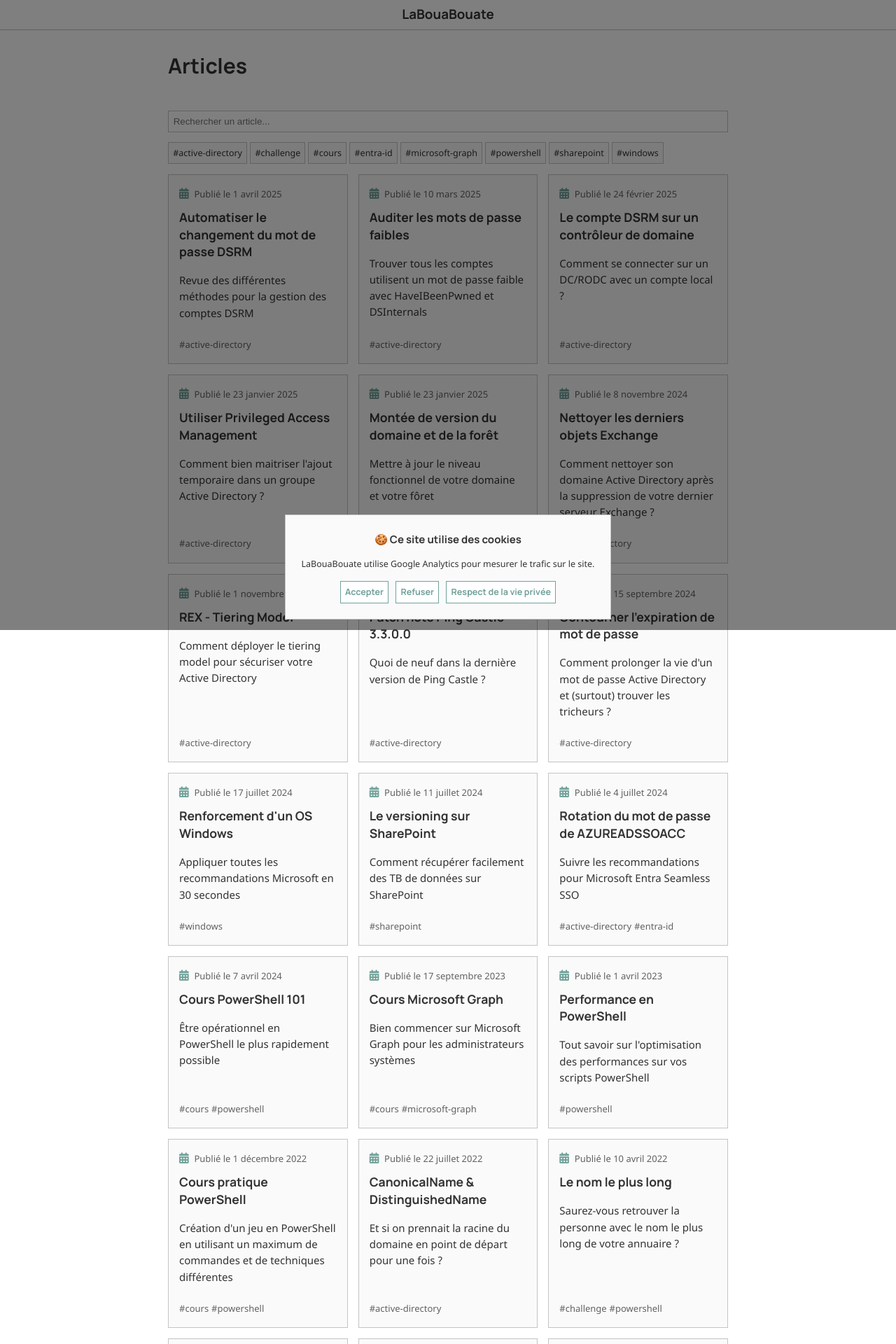
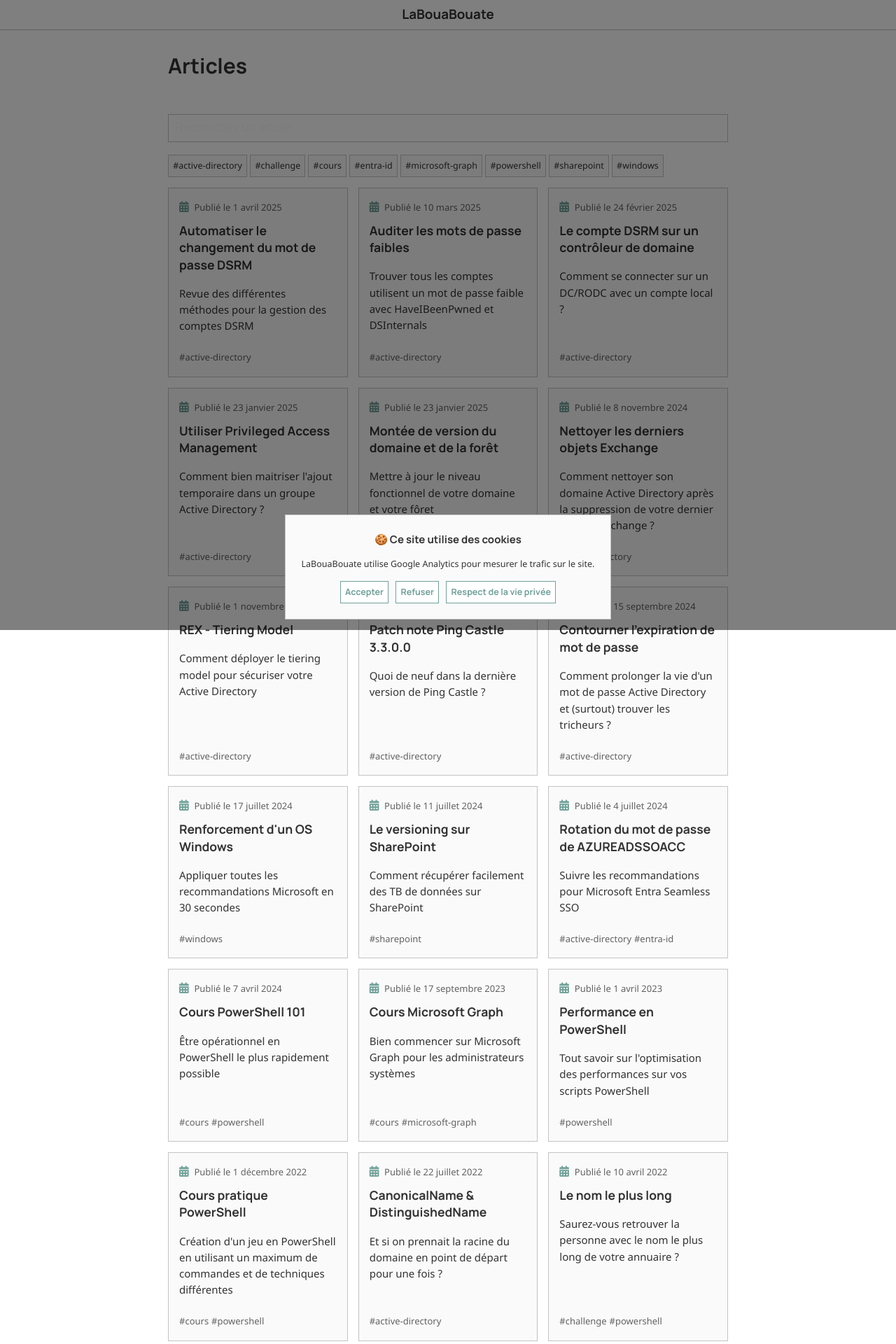
Before and after one commit to leobouard/leobouard.github.io, a Jekyll site: the page built from _pages/blog.html, in a window 1280 px wide. Shown: the top 1920 px of the page at 70% size. Built offline with Jekyll 4.4.1, drawn with Linux system fonts in a browser that asks for light colours; nearby versions of some CDN libraries; some web fonts are replaced.

Commit message:
Update searchbar.scss

```diff
--- a/_sass/searchbar.scss
+++ b/_sass/searchbar.scss
@@ -5,4 +5,17 @@
     width: -moz-available;
     width: -webkit-fill-available;
     width: fill-available;
+    color: var(--heavyaccent);
+    font-size: 1.17em;
 }
+
+input.searchbar:focus {
+    outline: none;
+    border-color: var(--secondary);
+    box-shadow: 0 0 5px var(--secondary);
+}
+
+input.searchbar::placeholder {
+    color: var(--lightaccent);
+    opacity: 1;
+}
```
